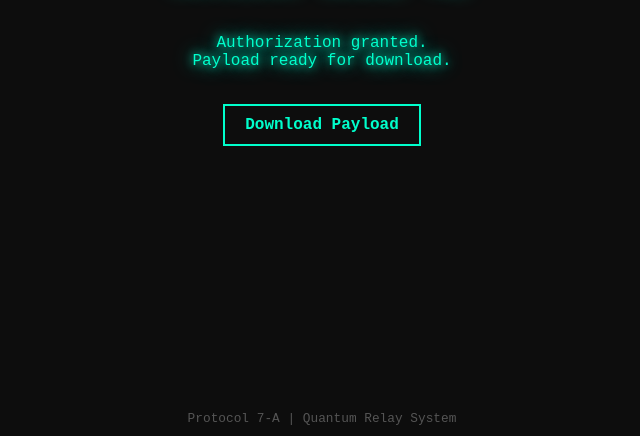
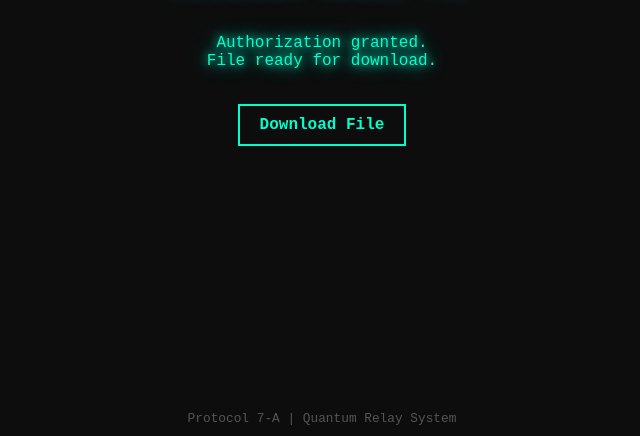
Before and after one commit to quantum-hollow/quantum-hollow.github.io, a plain HTML site: page index.html in a window 1280 px wide. Shown: the part 364-800 px from the top of the page, without its empty margins (318-958 px from the left). Drawn offline with Linux system fonts and the light colour scheme.

Commit message:
Update index.html

```diff
--- a/index.html
+++ b/index.html
@@ -57,10 +57,10 @@
 </head>
 <body>
   <h1 class="glow">ACCESS NODE 42</h1>
-  <p class="glow">Authorization granted.<br>Payload ready for download.</p>
+  <p class="glow">Authorization granted.<br>File ready for download.</p>
 
   <div class="download">
-    <a class="button" href="data_payload.zip" download>Download Payload</a>
+    <a class="button" href="file.zip" download>Download File</a>
   </div>
 
   <div class="footer">Protocol 7-A | Quantum Relay System</div>
```
